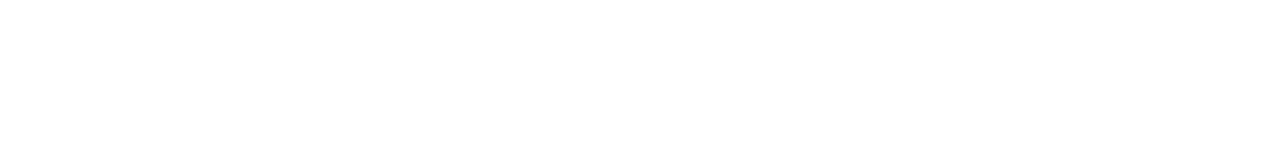
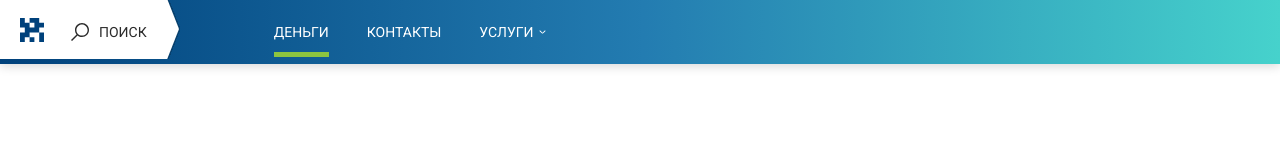
Before and after one commit to Vladimir-Fedorov/modulebank, a plain HTML site: page index.html in a window 1280 px wide. Drawn offline with Linux system fonts and the light colour scheme.

Commit message:
Добавление: Начальная стилизация шапки+поиск+меню

```diff
--- a/index.html
+++ b/index.html
@@ -7,9 +7,35 @@
   <link rel="preconnect" href="https://fonts.gstatic.com">
   <link href="https://fonts.googleapis.com/css2?family=Roboto:wght@300;400;500&display=swap" rel="stylesheet">
   <link rel="stylesheet" href="css/style.css">
-  <title>Тестовое задагние МодульБанк</title>
+  <title>Тестовое задание МодульБанк</title>
 </head>
 <body>
-
+  <header class="header">
+    <div class="container">
+      <div class="header-wrapper">
+        <a class="header__logo" href="index.html"><img src="img/logo.svg" alt="Логотип"></a>
+        <div class="header-search">
+          <img src="img/search.svg" alt="Поиск" class="header-search__icon">
+          <a href="#" class="header-search__text">Поиск</a>
+        </div>
+        <nav class="navbar">
+          <ul class="navbar-menu">
+            <li class="navbar-menu__item">
+              <a href="#" class="navbar-menu__link navbar-menu__link_active">Деньги</a>
+            </li>
+            <li class="navbar-menu__item">
+              <a href="#" class="navbar-menu__link">Контакты</a>
+            </li>
+            <li class="navbar-menu__item">
+              <a href="#" class="navbar-menu__link">Услуги<img src="img/arrow.svg" alt="Выпадающее меню" class="navbar-menu__arrow"></a>
+            </li>
+          </ul>
+        </nav>
+      </div>
+      <!-- /.header-wrapper -->
+    </div>
+    <!-- /.container -->
+  </header>
+  <!-- /.header -->
 </body>
 </html>
--- a/sass/style.sass
+++ b/sass/style.sass
@@ -4,3 +4,79 @@ body
   font-family: 'Roboto', sans-serif
   font-weight: 300
   color: #2B2B2B
+  margin: 0
+a
+  cursor: pointer
+img
+  max-width: 100%
+  object-fit: cover
+.container
+  width: 1280px
+  margin: auto
+.header
+  &-wrapper
+    display: flex
+    align-items: center
+    padding: 18px 20px
+    background: linear-gradient(90deg, #00417B 0%, #237CB1 50.26%, #2580B2 52.72%, #46D2CC 100%)
+    box-shadow: 0px 2px 10px rgba(0, 0, 0, 0.159392)
+    position: relative
+    &::before
+      content: ''
+      background-image: url(../img/substrate.svg)
+      background-repeat: no-repeat
+      position: absolute
+      left: 0
+      top: 0
+      bottom: 0
+      width: 180px
+  &__logo
+    width: 24px
+    margin-right: 27px
+    z-index: 1
+  &-search
+    display: flex
+    align-items: center
+    z-index: 1
+    &__icon
+      max-width: 18px
+      margin-right: 10px
+    &__text
+      text-transform: uppercase
+      font-weight: normal
+      text-decoration: none
+      color: inherit
+      font-size: 14px
+      line-height: 16px
+      margin-right: 89px
+.navbar
+  &-menu
+    list-style: none
+    margin: 0
+    padding: 0
+    display: flex
+    align-items: center
+    &__item
+      margin-left: 38px
+      position: relative
+    &__link
+      display: flex
+      align-items: center
+      text-transform: uppercase
+      text-decoration: none
+      font-weight: normal
+      font-size: 14px
+      line-height: 16px
+      color: #fff
+      &_active
+        &::before
+          content: ''
+          position: absolute
+          width: 100%
+          height: 5px
+          background-color: #8DC540
+          left: 0
+          bottom: -17px
+    &__arrow
+      max-width: 7px
+      margin-left: 5px
```
Also changed, not shown: css/style.css, img/arrow.svg (added), img/logo.svg (added), img/search.svg (added), img/substrate.svg (added), 1 other file.
